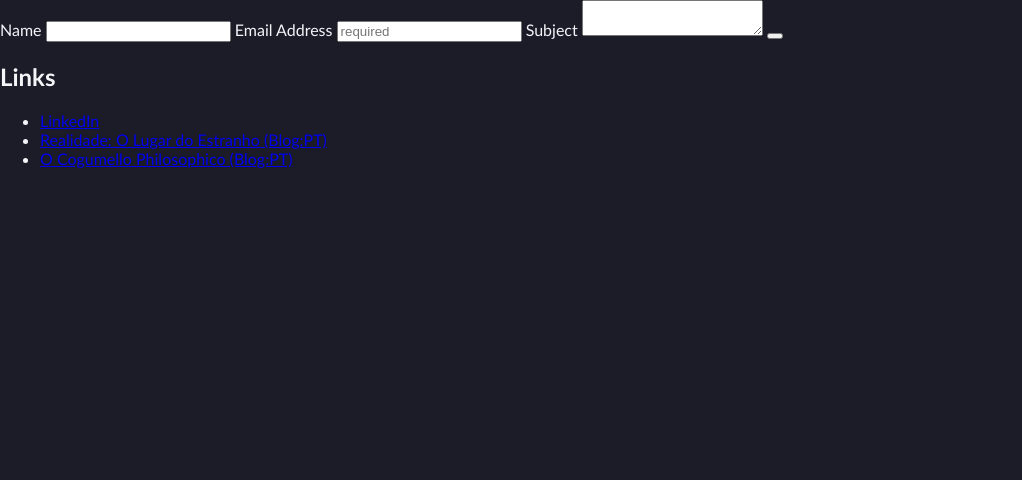
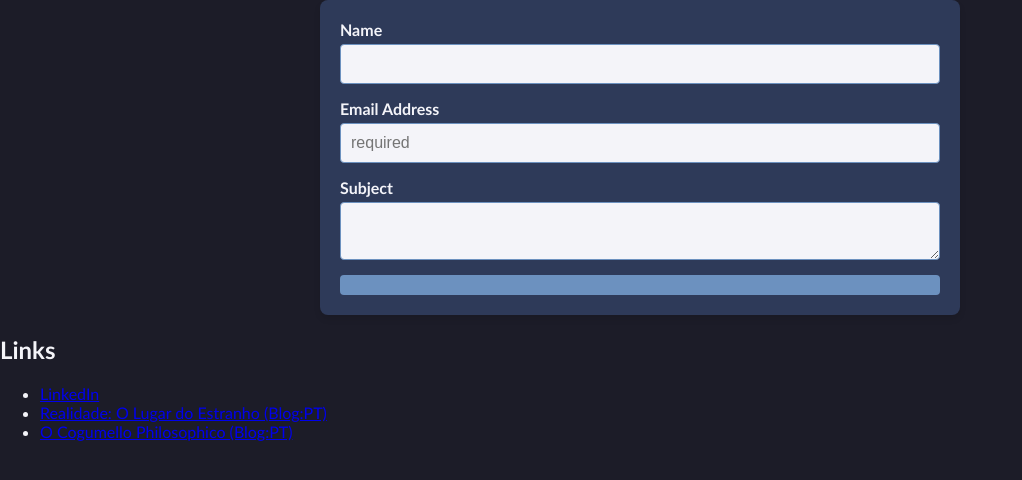
Before and after one commit to maria-matos-graca/website, a plain HTML site: page en/contact&links.html in a window 1280 px wide. Shown: the whole page, without its empty margins (0-1022 px from the left). Drawn offline with Linux system fonts and the light colour scheme.

Commit message:
contacts

```diff
--- a/en/contact&links.html
+++ b/en/contact&links.html
@@ -6,11 +6,8 @@
       <LINK rel="stylesheet" type="text/css" href="style.css">
    </HEAD>
 <body>
-
-
-
     <div class="container2">
-      <form action="https://formspree.io/f/mrbzzbzo" method="POST">
+      <form id="contact-form" action="https://formspree.io/f/mrbzzbzo" method="POST">
 
           <label for="name">Name</label>
           <input type="text" id="name" name="name">
--- a/en/style.css
+++ b/en/style.css
@@ -164,3 +164,88 @@ p {
       font-size: 1.5rem;
   }
 }
+/* Estilos do formulário */
+#contact-form {
+  max-width: 600px;
+  margin: 0 auto;
+  background: #2E3A59; /* Azul profundo */
+  padding: 20px;
+  border-radius: 8px;
+  box-shadow: 0 4px 6px rgba(0, 0, 0, 0.1);
+  color: #F4F4F9; /* Branco acinzentado */
+  font-family: 'Gill Sans', 'Gill Sans MT', Calibri, 'Trebuchet MS', sans-serif;
+}
+
+#contact-form h2 {
+  margin-bottom: 15px;
+  font-size: 1.8rem;
+  color: #6C91BF; /* Azul suave */
+  text-align: center;
+}
+
+#contact-form label {
+  display: block;
+  margin-bottom: 5px;
+  font-weight: bold;
+  font-size: 1rem;
+}
+
+#contact-form input[type="text"],
+#contact-form input[type="address"],
+#contact-form textarea {
+  width: 100%;
+  padding: 10px;
+  margin-bottom: 15px;
+  border: 1px solid #6C91BF; /* Azul suave */
+  border-radius: 4px;
+  background: #F4F4F9; /* Fundo claro */
+  color: #1C1C28; /* Texto escuro */
+  font-size: 1rem;
+  box-sizing: border-box;
+  outline: none;
+  transition: border-color 0.3s ease;
+}
+
+#contact-form input[type="text"]:focus,
+#contact-form input[type="email"]:focus,
+#contact-form textarea:focus {
+  border-color: #FFB74D; /* Laranja quente */
+}
+
+/* Botão */
+#contact-form button {
+  display: block;
+  width: 100%;
+  padding: 10px 15px;
+  border: none;
+  border-radius: 4px;
+  background: #6C91BF; /* Azul suave */
+  color: #F4F4F9; /* Branco acinzentado */
+  font-size: 1.2rem;
+  font-weight: bold;
+  cursor: pointer;
+  transition: background-color 0.3s ease, transform 0.2s ease;
+}
+
+#contact-form button:hover {
+  background: #FFB74D; /* Laranja quente */
+  transform: translateY(-2px); /* Efeito de elevação */
+}
+
+#contact-form button:active {
+  transform: translateY(0);
+}
+
+@media (max-width: 768px) {
+  #contact-form {
+    padding: 15px;
+  }
+
+  #contact-form h2 {
+    font-size: 1.5rem;
+  }
+
+  #contact-form button {
+    font-size: 1rem;
+  }
+}
--- a/style.css
+++ b/style.css
@@ -164,3 +164,88 @@ p {
       font-size: 1.5rem;
   }
 }
+/* Estilos do formulário */
+#contact-form {
+  max-width: 600px;
+  margin: 0 auto;
+  background: #2E3A59; /* Azul profundo */
+  padding: 20px;
+  border-radius: 8px;
+  box-shadow: 0 4px 6px rgba(0, 0, 0, 0.1);
+  color: #F4F4F9; /* Branco acinzentado */
+  font-family: 'Gill Sans', 'Gill Sans MT', Calibri, 'Trebuchet MS', sans-serif;
+}
+
+#contact-form h2 {
+  margin-bottom: 15px;
+  font-size: 1.8rem;
+  color: #6C91BF; /* Azul suave */
+  text-align: center;
+}
+
+#contact-form label {
+  display: block;
+  margin-bottom: 5px;
+  font-weight: bold;
+  font-size: 1rem;
+}
+
+#contact-form input[type="text"],
+#contact-form input[type="address"],
+#contact-form textarea {
+  width: 100%;
+  padding: 10px;
+  margin-bottom: 15px;
+  border: 1px solid #6C91BF; /* Azul suave */
+  border-radius: 4px;
+  background: #F4F4F9; /* Fundo claro */
+  color: #1C1C28; /* Texto escuro */
+  font-size: 1rem;
+  box-sizing: border-box;
+  outline: none;
+  transition: border-color 0.3s ease;
+}
+
+#contact-form input[type="text"]:focus,
+#contact-form input[type="email"]:focus,
+#contact-form textarea:focus {
+  border-color: #FFB74D; /* Laranja quente */
+}
+
+/* Botão */
+#contact-form button {
+  display: block;
+  width: 100%;
+  padding: 10px 15px;
+  border: none;
+  border-radius: 4px;
+  background: #6C91BF; /* Azul suave */
+  color: #F4F4F9; /* Branco acinzentado */
+  font-size: 1.2rem;
+  font-weight: bold;
+  cursor: pointer;
+  transition: background-color 0.3s ease, transform 0.2s ease;
+}
+
+#contact-form button:hover {
+  background: #FFB74D; /* Laranja quente */
+  transform: translateY(-2px); /* Efeito de elevação */
+}
+
+#contact-form button:active {
+  transform: translateY(0);
+}
+
+@media (max-width: 768px) {
+  #contact-form {
+    padding: 15px;
+  }
+
+  #contact-form h2 {
+    font-size: 1.5rem;
+  }
+
+  #contact-form button {
+    font-size: 1rem;
+  }
+}
```
